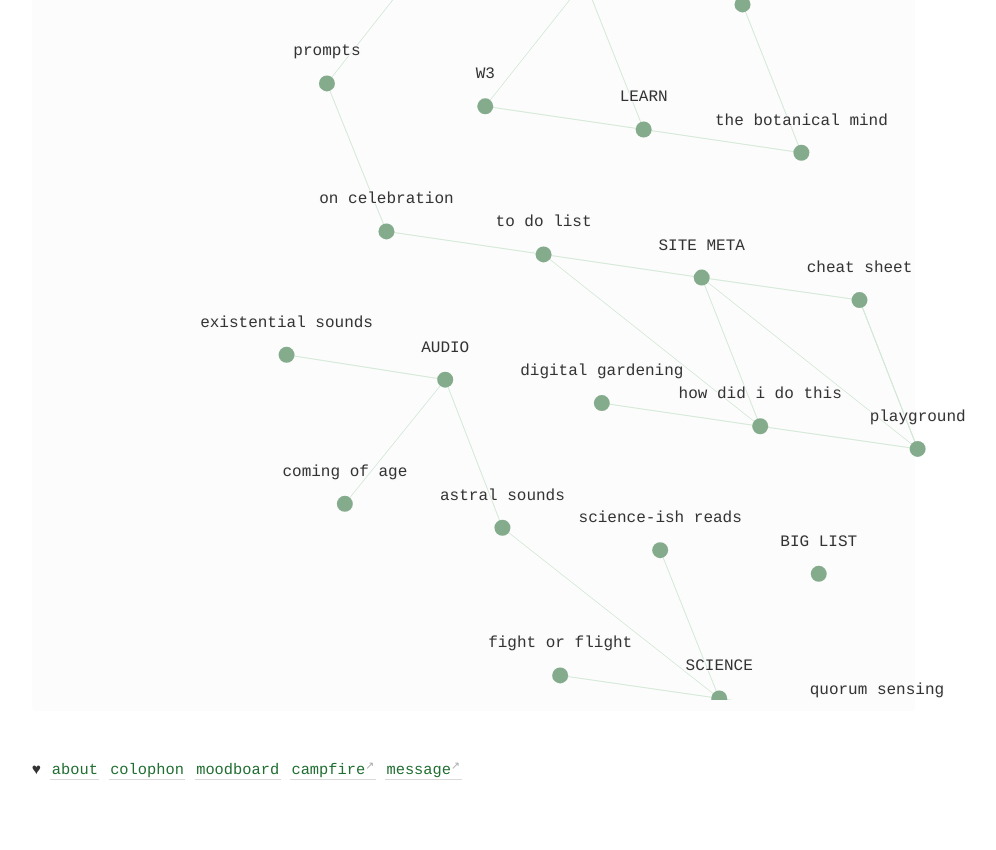
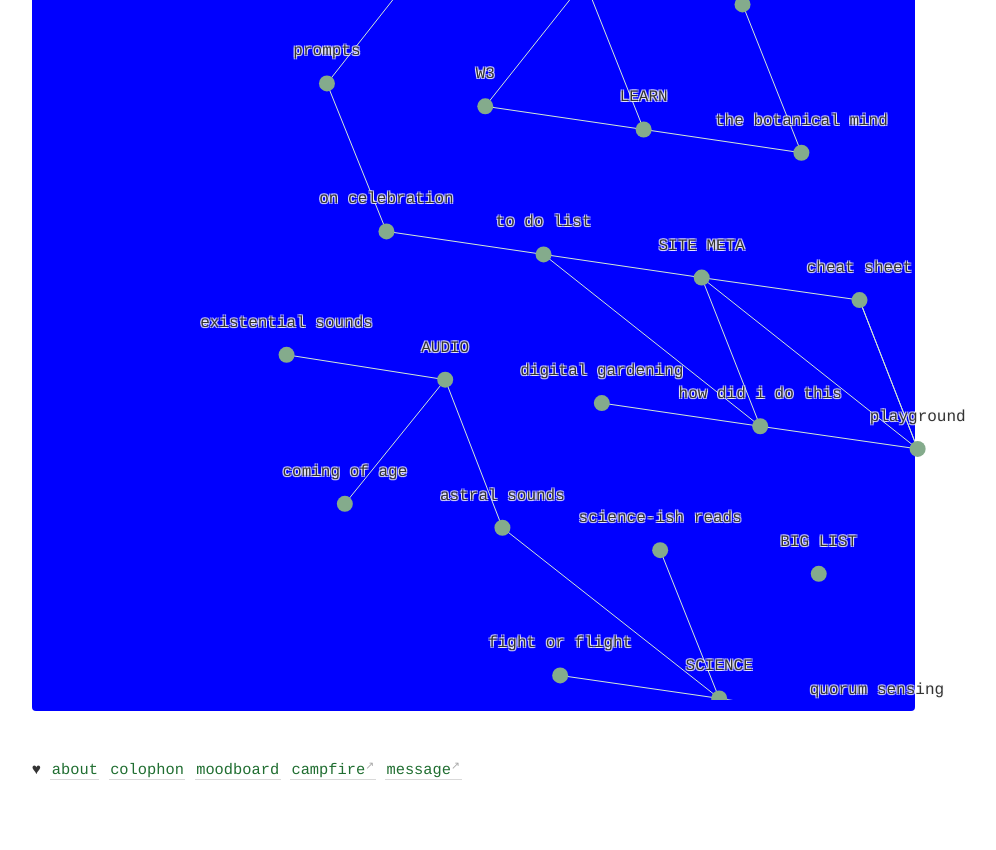
Before and after one commit to geminiworms/talyssagarden.github.io, a Jekyll site: the page built from _pages/index.md, in a window 1280 px wide. Shown: the part 374-1224 px from the top of the page, without its empty margins (45-1041 px from the left). Built offline with Jekyll 4.4.1, drawn with Linux system fonts in a browser that asks for light colours.

Commit message:
Update notes_graph.html

```diff
--- a/_includes/notes_graph.html
+++ b/_includes/notes_graph.html
@@ -28,7 +28,7 @@
   }
 
   #graph-wrapper {
-    background: #fcfcfc;
+    background: #0000ffff;
     border-radius: 4px;
     height: auto;
   }
```
